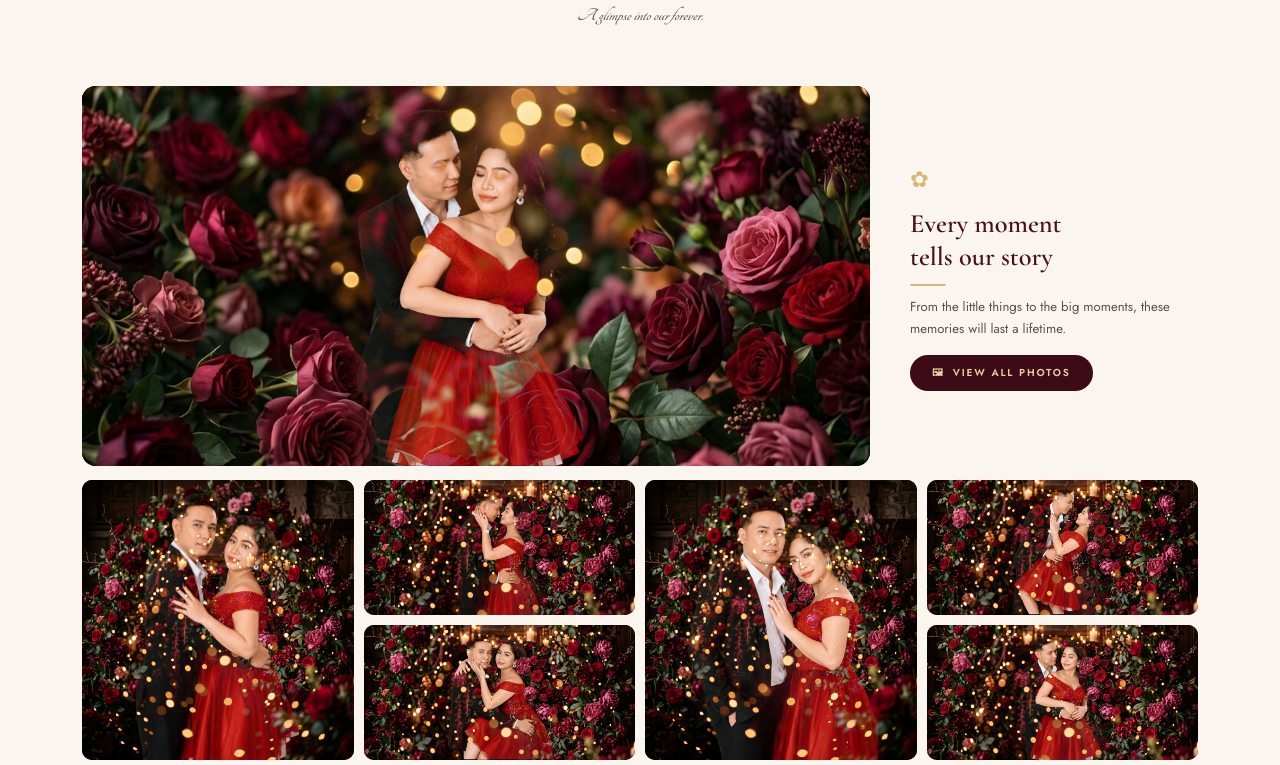
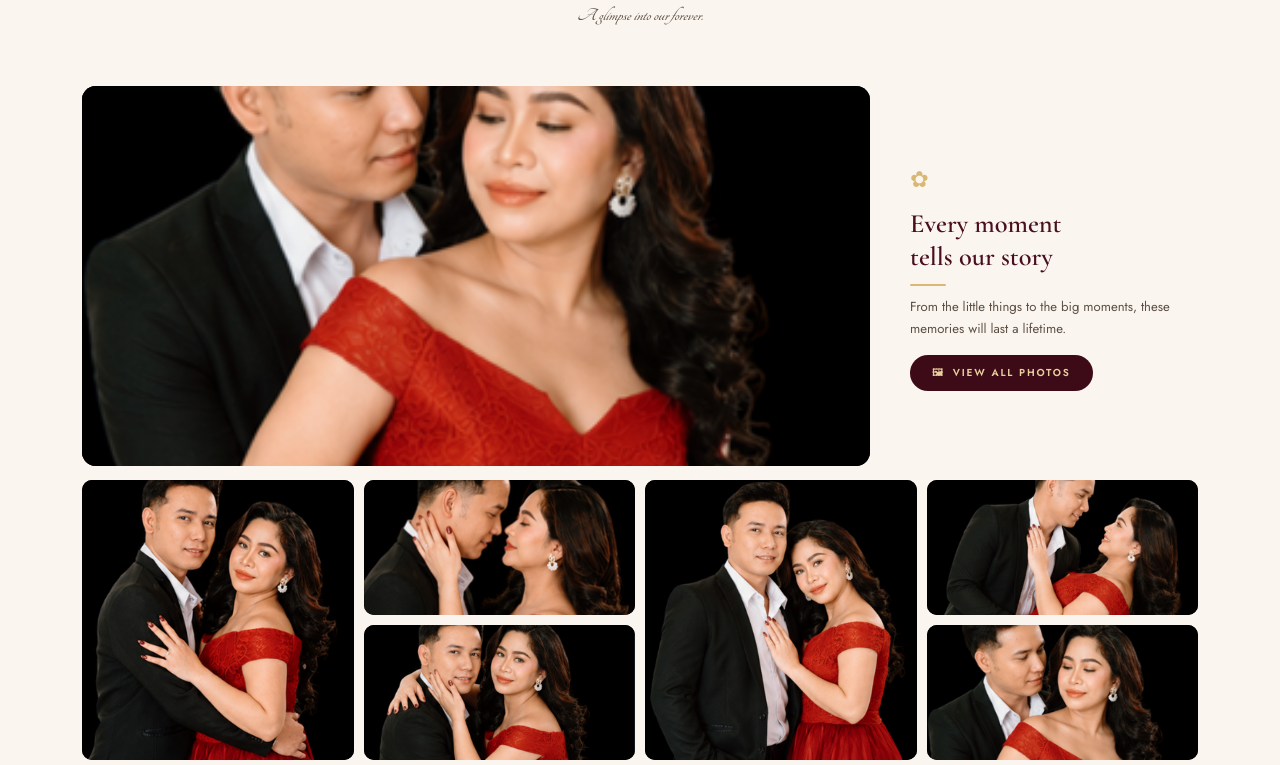
Before and after one commit to april1433/wedding, a website built with Vite: page index.html in a window 1280 px wide. Shown: the part 3695-4460 px from the top of the page. Built offline with nearby package versions, Linux system fonts and the light colour scheme; some packages are replaced by stand-ins of ours; no server answers; the database is empty.

Commit message:
fix: remove blend mode chaos, restore clean gallery photo display

```diff
--- a/style.css
+++ b/style.css
@@ -1067,30 +1067,19 @@ section {
   border-radius: 14px;
   overflow: hidden;
   height: 380px;
-  background: #1a000a;
-}
-/* Floral background layer */
-.gal-hero-bg {
+  background: #100008;
+}
+/* Hero image — fills the slot, cropped nicely */
+.gal-hero-bg { display: none; }
+.gal-hero-img {
   position: absolute;
   inset: 0;
   width: 100%;
   height: 100%;
   object-fit: cover;
-  object-position: center center;
+  object-position: center 30%;
   display: block;
   z-index: 1;
-}
-/* Couple photo blended over background — black becomes transparent */
-.gal-hero-img {
-  position: absolute;
-  inset: 0;
-  width: 100%;
-  height: 100%;
-  object-fit: contain;
-  object-position: center bottom;
-  display: block;
-  z-index: 2;
-  mix-blend-mode: lighten;
 }
 .gal-hero-overlay {
   position: absolute;
@@ -1189,33 +1178,21 @@ section {
   border-radius: 10px;
   overflow: hidden;
   position: relative;
-  background: #1a000a;
-}
-.gal-m-tall {
-  height: 100%;
-}
-/* Floral background for grid slots */
-.gal-m-bg {
+  background: #100008;
+}
+.gal-m-tall { height: 100%; }
+/* Hide unused bg images */
+.gal-m-bg { display: none; }
+/* Couple photo — fills slot cleanly */
+.gal-m-img {
   position: absolute;
   inset: 0;
   width: 100%;
   height: 100%;
   object-fit: cover;
-  object-position: center center;
+  object-position: center 20%;
   display: block;
   z-index: 1;
-}
-/* Couple photo blended — black becomes transparent */
-.gal-m-img {
-  position: absolute;
-  inset: 0;
-  width: 100%;
-  height: 100%;
-  object-fit: contain;
-  object-position: center bottom;
-  display: block;
-  z-index: 2;
-  mix-blend-mode: lighten;
   transition: transform .4s ease;
 }
 .gal-m-slot:hover .gal-m-img {
```
